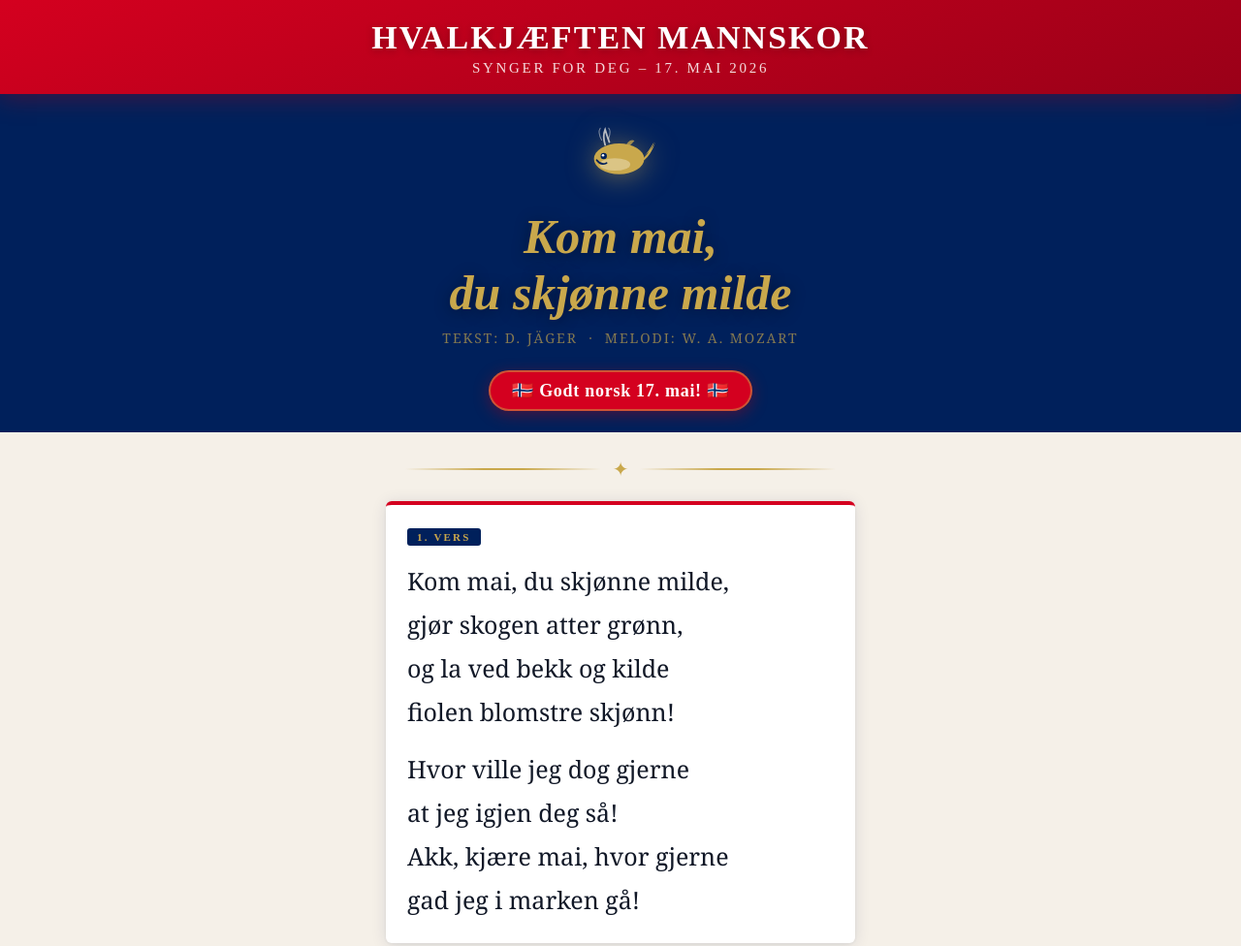
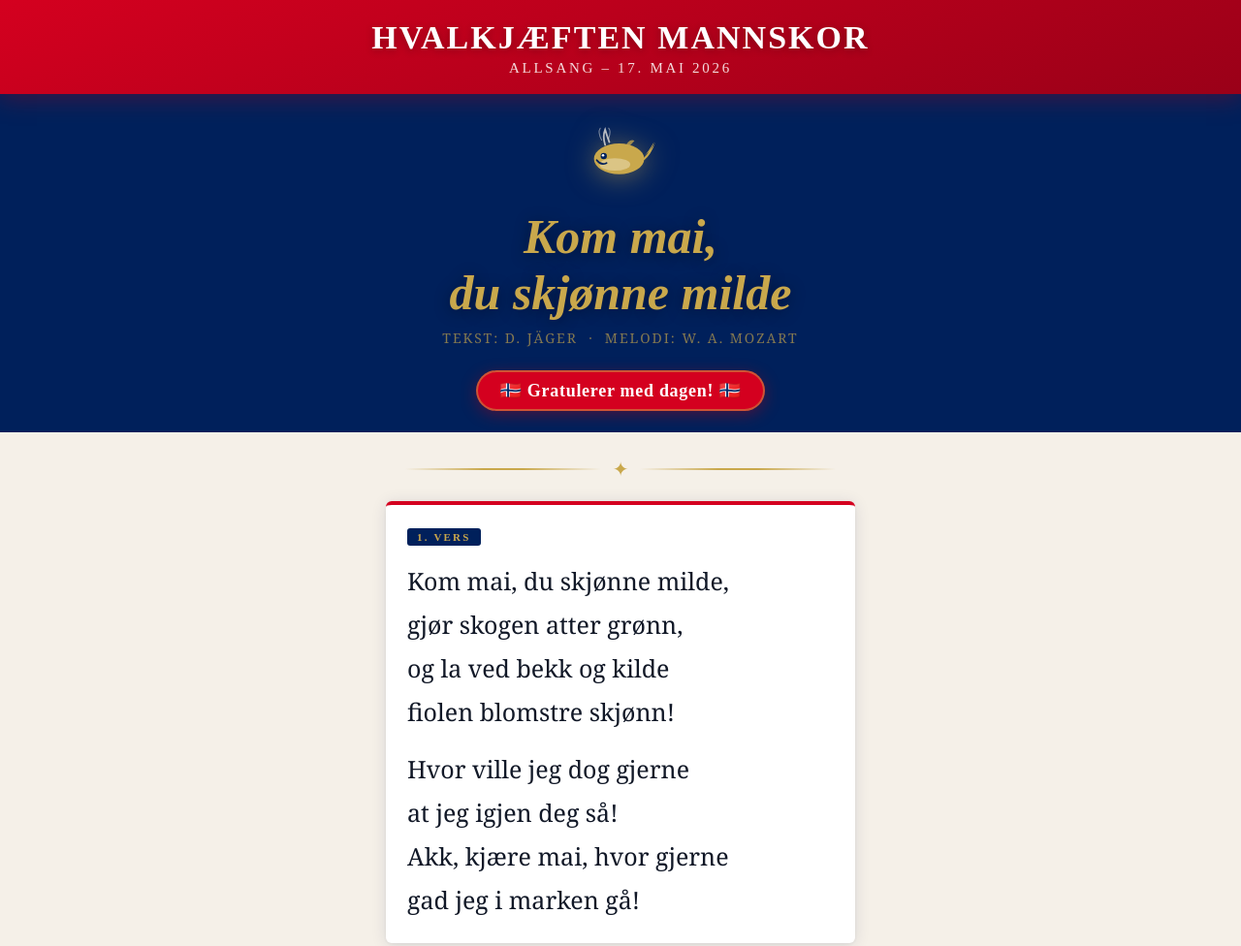
Before and after one commit to mariusgitar/allsang, a plain HTML site: page index.html in a window 1280 px wide. Shown: the top 976 px of the page at 97% size. Drawn offline with Linux system fonts and the light colour scheme; a web font is replaced by a local one.

Commit message:
Update index.html

```diff
--- a/index.html
+++ b/index.html
@@ -179,7 +179,7 @@ text-transform: uppercase;
 
 <div class="header">
   <div class="kor-navn">Hvalkjæften Mannskor</div>
-  <div class="kor-undertittel">Synger for deg – 17. mai 2026</div>
+  <div class="kor-undertittel">Allsang – 17. mai 2026</div>
 </div>
 
 <div class="hero">
@@ -202,7 +202,7 @@ text-transform: uppercase;
 </div>
 
 <div class="badge-wrap">
-  <div class="mai-badge">🇳🇴 Godt norsk 17. mai! 🇳🇴</div>
+  <div class="mai-badge">🇳🇴 Gratulerer med dagen! 🇳🇴</div>
 </div>
 
 <div class="divider">
```
